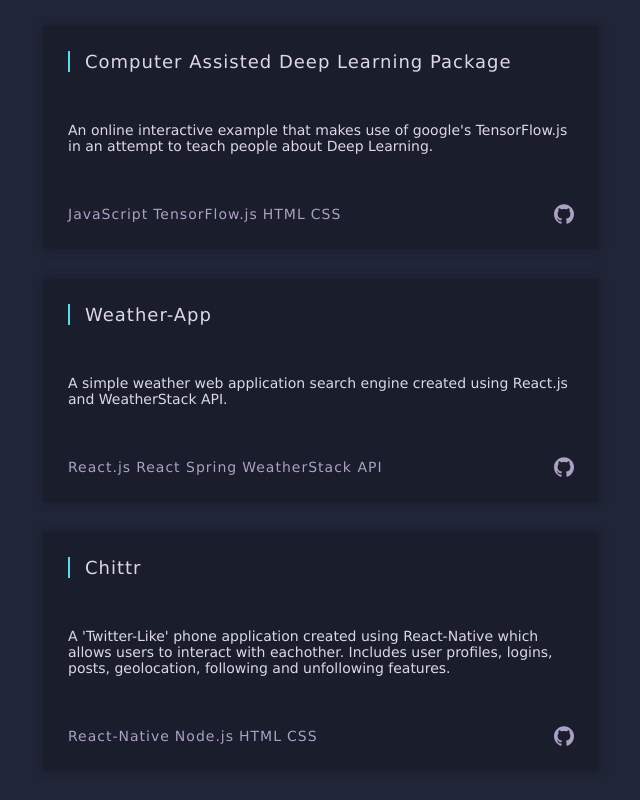
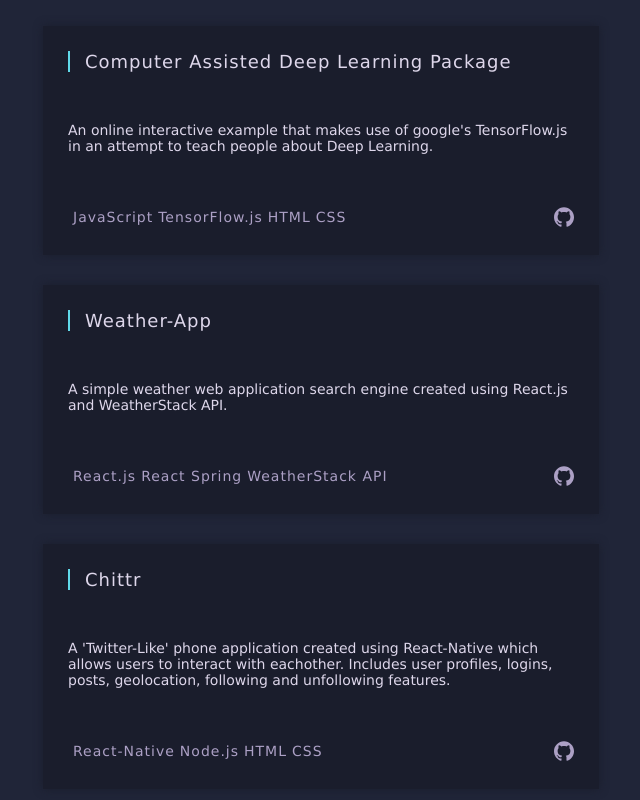
Before and after one commit to cindered/portfolio, a React (Create React App) app: page / in a window 1280 px wide. Shown: the part 974-1774 px from the top of the page, without its empty margins (319-959 px from the left). Built offline with nearby package versions, Linux system fonts and the light colour scheme.

Commit message:
CSS changes to portfolio card

```diff
--- a/src/App.css
+++ b/src/App.css
@@ -131,7 +131,7 @@
 }
 
 .project-technologies{
-  padding: 0;
+  padding: 5px;
   margin: 0;
   display: flex;
   align-items: center;
```
